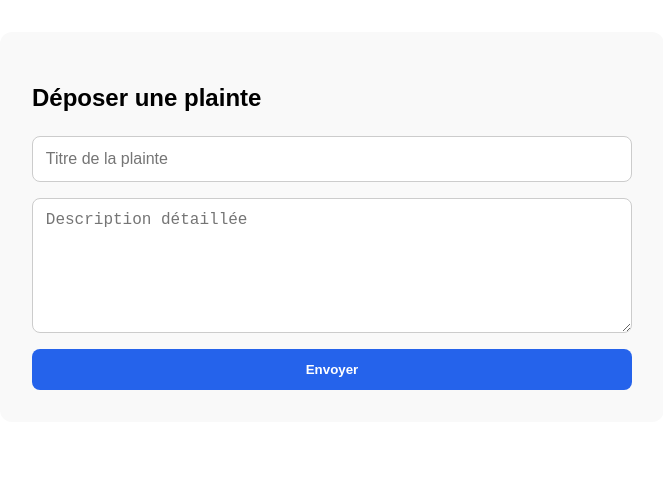
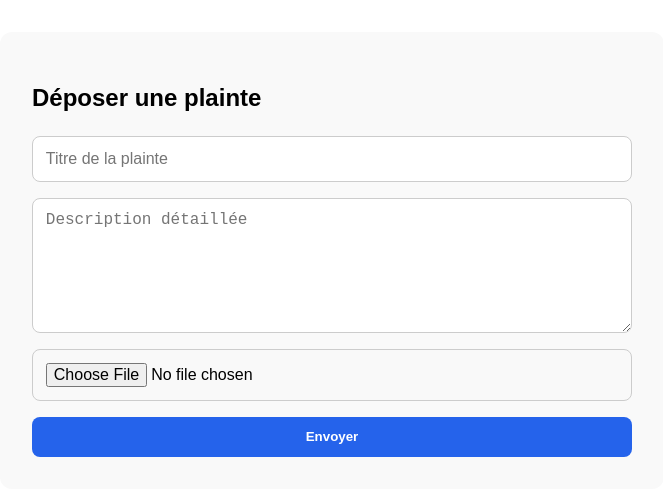
Before and after one commit to AdminLegalConnect/LegalConnect, a React (Vite) app in the folder legalconnect-frontend/: page /deposer-plainte in a window 1280 px wide. Shown: the top 496 px of the page, without its empty margins (308-971 px from the left). Built offline with nearby package versions, Linux system fonts and the light colour scheme.

Commit message:
Coffrefort1

```diff
--- a/legalconnect-frontend/src/pages/DeposerPlainte.jsx
+++ b/legalconnect-frontend/src/pages/DeposerPlainte.jsx
@@ -9,6 +9,7 @@ const DeposerPlainte = () => {
 
   const [titre, setTitre] = useState("");
   const [description, setDescription] = useState("");
+  const [file, setFile] = useState(null); // 👈 fichier à uploader
   const [error, setError] = useState("");
   const [success, setSuccess] = useState("");
 
@@ -18,6 +19,7 @@ const DeposerPlainte = () => {
     try {
       const token = localStorage.getItem("token");
 
+      // 1. Créer la plainte (sans fichier)
       const res = await axios.post(
         "http://localhost:5000/api/complaints",
         { titre, description },
@@ -28,13 +30,32 @@ const DeposerPlainte = () => {
         }
       );
 
+      const plainteId = res.data.complaint._id;
+
+      // 2. Si fichier sélectionné, on l’envoie au coffre-fort de cette plainte
+      if (file) {
+        const formData = new FormData();
+        formData.append("file", file);
+
+        await axios.post(
+          `http://localhost:5000/api/complaints/${plainteId}/coffre-fort`,
+          formData,
+          {
+            headers: {
+              Authorization: `Bearer ${token}`,
+              "Content-Type": "multipart/form-data",
+            },
+          }
+        );
+      }
+
       setSuccess("Plainte déposée avec succès !");
       setError("");
       setTitre("");
       setDescription("");
-      // Redirection possible :
-      // navigate("/dashboard");
+      setFile(null);
     } catch (err) {
+      console.error(err);
       setError("Erreur lors du dépôt de la plainte");
       setSuccess("");
     }
@@ -59,6 +80,11 @@ const DeposerPlainte = () => {
           required
           rows={6}
           style={styles.textarea}
+        />
+        <input
+          type="file"
+          onChange={(e) => setFile(e.target.files[0])}
+          style={styles.input}
         />
         {error && <p style={styles.error}>{error}</p>}
         {success && <p style={styles.success}>{success}</p>}
```
Also changed, not shown: 1 other file (tests, documents, lock files or other folders).
